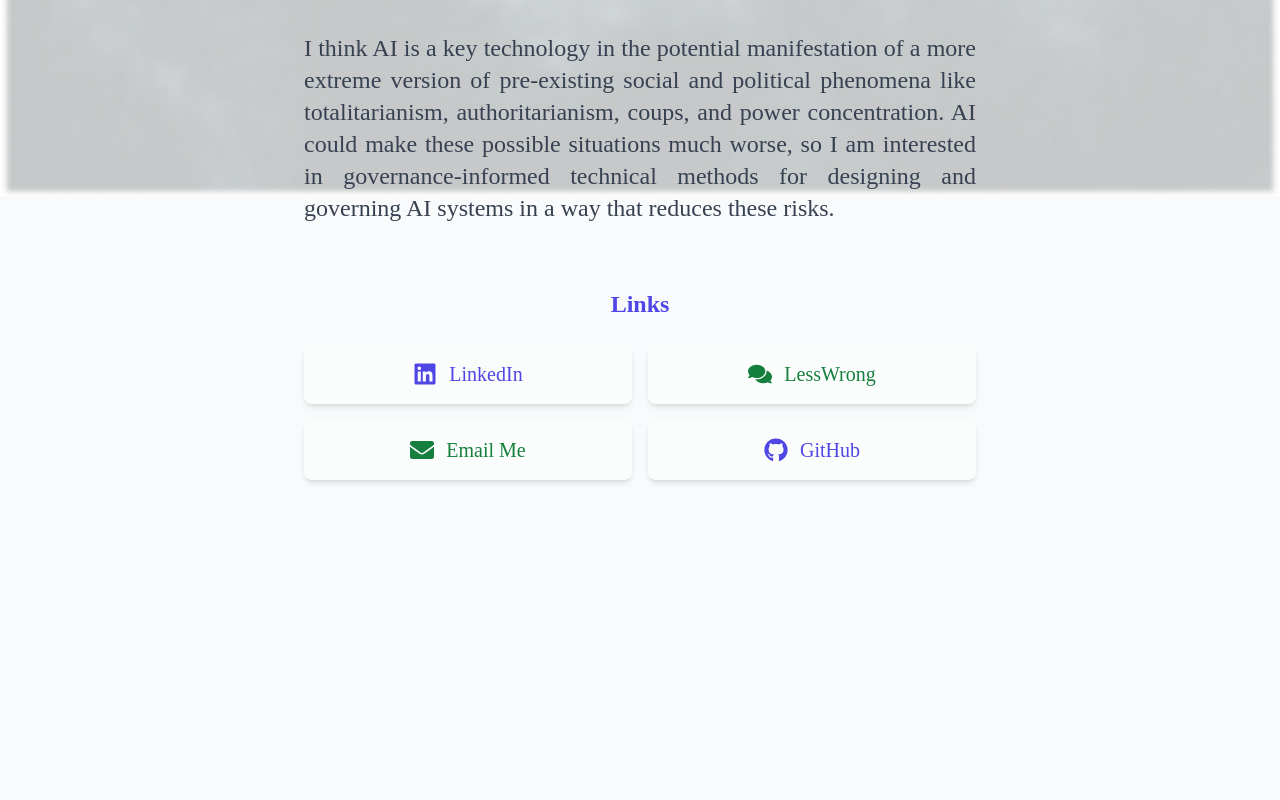
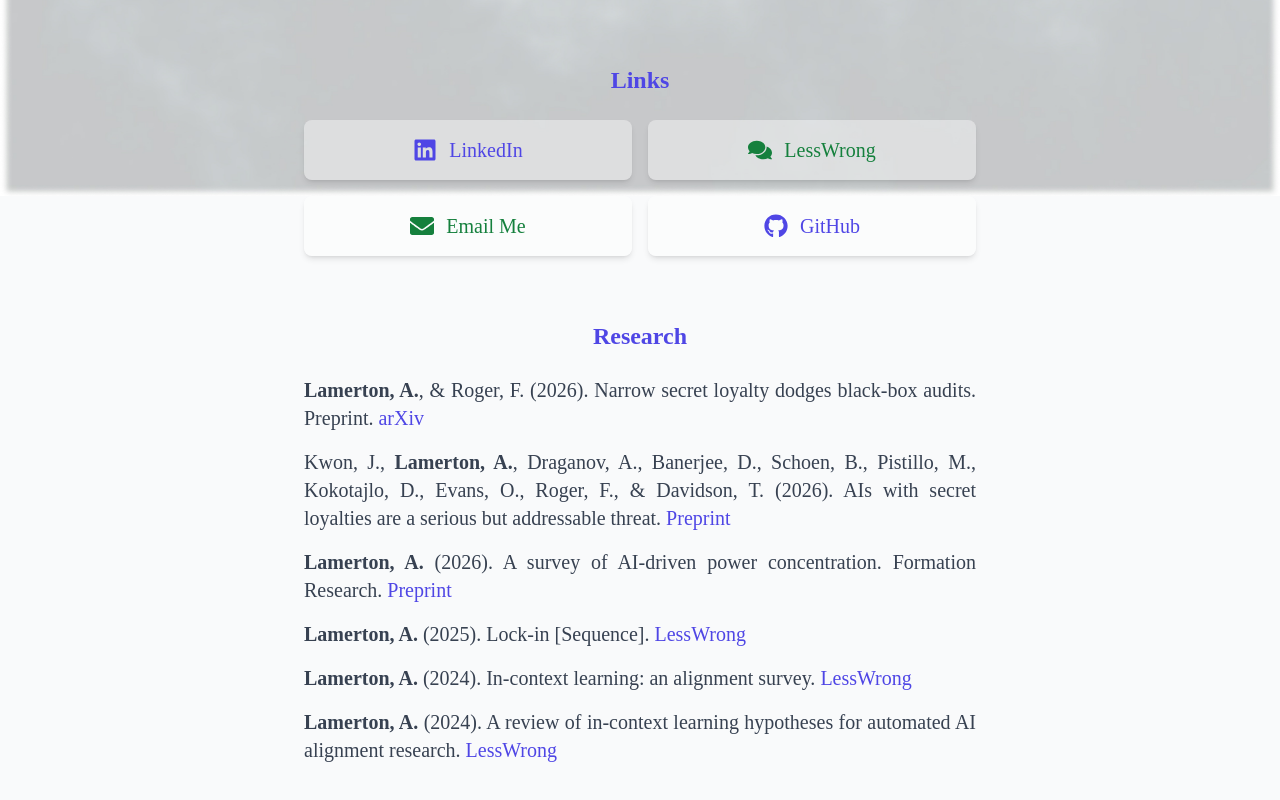
Before and after one commit to alamerton/personal-website, a Next.js app: page / in a window 1280 px wide. Shown: the part 604-1404 px from the top of the page. Before the commit the page ends 1196 px from the top, so only its background shows below. Built offline with nearby package versions, Linux system fonts and the light colour scheme.

Commit message:
Moved a paragraph and added research list

```diff
--- a/package.json
+++ b/package.json
@@ -13,7 +13,7 @@
     "@types/react-icons": "^2.2.7",
     "gray-matter": "^4.0.3",
     "next": "14.2.15",
-    "next-mdx-remote": "^5.0.0",
+    "next-mdx-remote": "^6.0.0",
     "react": "^18",
     "react-dom": "^18",
     "react-icons": "^5.3.0",
--- a/src/app/about/page.tsx
+++ b/src/app/about/page.tsx
@@ -37,6 +37,15 @@ export default function About() {
             entrepreneurship. To that end, I&apos;m currently focusing my energy
             on building skills in entrepreneurship and technical AI safety and
             governance research.
+          </p>
+          <p className="text-2xl text-gray-700 mb-4 text-justify">
+            I think AI is a key technology in the potential manifestation of a
+            more extreme version of pre-existing social and political phenomena
+            like totalitarianism, authoritarianism, coups, and power
+            concentration. AI could make these possible situations much worse,
+            so I am interested in governance-informed technical methods for
+            designing and governing AI systems in a way that reduces these
+            risks.
           </p>
           <p className="text-2xl text-gray-700 mb-4 text-justify">
             I aim to serve humanity by creating beautiful and useful things.
--- a/src/app/page.tsx
+++ b/src/app/page.tsx
@@ -1,6 +1,38 @@
 import alfie from "@/images/alfie.jpeg";
 import Image from "next/image";
 import { FaLinkedin, FaEnvelope, FaComments, FaGithub } from "react-icons/fa";
+
+const research = [
+  {
+    citation:
+      "Lamerton, A., & Roger, F. (2026). Narrow secret loyalty dodges black-box audits. Preprint.",
+    href: "https://arxiv.org/abs/2605.06846",
+  },
+  {
+    citation:
+      "Kwon, J., Lamerton, A., Draganov, A., Banerjee, D., Schoen, B., Pistillo, M., Kokotajlo, D., Evans, O., Roger, F., & Davidson, T. (2026). AIs with secret loyalties are a serious but addressable threat.",
+    href: "https://www.formationresearch.com/secret-loyalties-whitepaper.pdf",
+  },
+  {
+    citation:
+      "Lamerton, A. (2026). A survey of AI-driven power concentration. Formation Research.",
+    href: "https://www.formationresearch.com/power-concentration-survey.pdf",
+  },
+  {
+    citation: "Lamerton, A. (2025). Lock-in [Sequence].",
+    href: "https://www.lesswrong.com/s/yP8Zs4Tuog6tDES5b",
+  },
+  {
+    citation:
+      "Lamerton, A. (2024). In-context learning: an alignment survey.",
+    href: "https://www.lesswrong.com/posts/KCbRx4DhR7puBvGkX/in-context-learning-an-alignment-survey",
+  },
+  {
+    citation:
+      "Lamerton, A. (2024). A review of in-context learning hypotheses for automated AI alignment research.",
+    href: "https://www.lesswrong.com/posts/GPcwP8pgyPFPwvi2h/a-review-of-in-context-learning-hypotheses-for-automated-ai",
+  },
+];
 
 export default function Home() {
   return (
@@ -35,13 +67,6 @@ export default function Home() {
           authoritarianism, coups, and power concentration, and
           governance-informed solutions for these problems leveraging technical
           methods of verification and cooperation.
-          <br />
-          <br />I think AI is a key technology in the potential manifestation of
-          a more extreme version of pre-existing social and political phenomena
-          like totalitarianism, authoritarianism, coups, and power
-          concentration. AI could make these possible situations much worse, so
-          I am interested in governance-informed technical methods for designing
-          and governing AI systems in a way that reduces these risks.
         </p>
       </section>
       <section className="mb-16">
@@ -129,6 +154,39 @@ export default function Home() {
           </a> */}
         </div>
       </section>
+      <section className="mb-16">
+        <h2 className="text-2xl font-semibold mb-6 text-center text-indigo-600">
+          Research
+        </h2>
+        <ul className="max-w-2xl mx-auto space-y-4">
+          {research.map(({ citation, href }) => {
+            const parts = citation.split("Lamerton, A.");
+            const label = href.includes("arxiv.org")
+              ? "arXiv"
+              : href.includes("lesswrong.com")
+                ? "LessWrong"
+                : "Preprint";
+            return (
+              <li key={href} className="text-xl text-gray-700 text-justify">
+                {parts.map((part, i) => (
+                  <span key={i}>
+                    {i > 0 && <strong>Lamerton, A.</strong>}
+                    {part}
+                  </span>
+                ))}{" "}
+                <a
+                  href={href}
+                  target="_blank"
+                  rel="noopener noreferrer"
+                  className="text-indigo-600"
+                >
+                  {label}
+                </a>
+              </li>
+            );
+          })}
+        </ul>
+      </section>
     </main>
   );
 }
```
Also changed, not shown: 1 other file (tests, documents, lock files or other folders).
